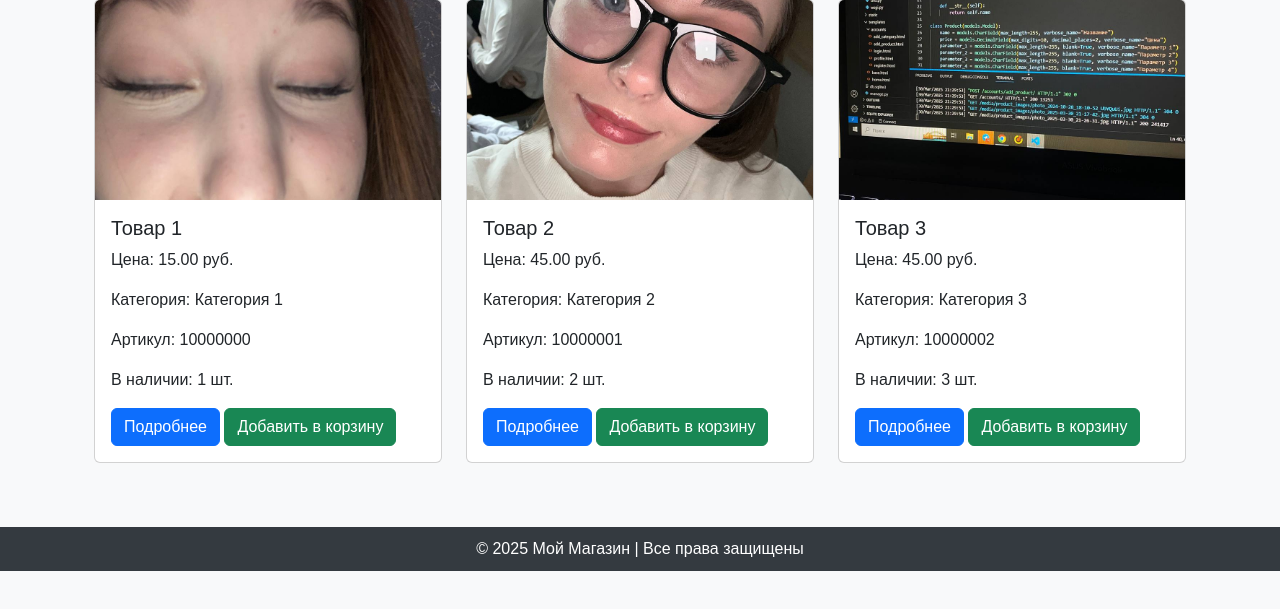
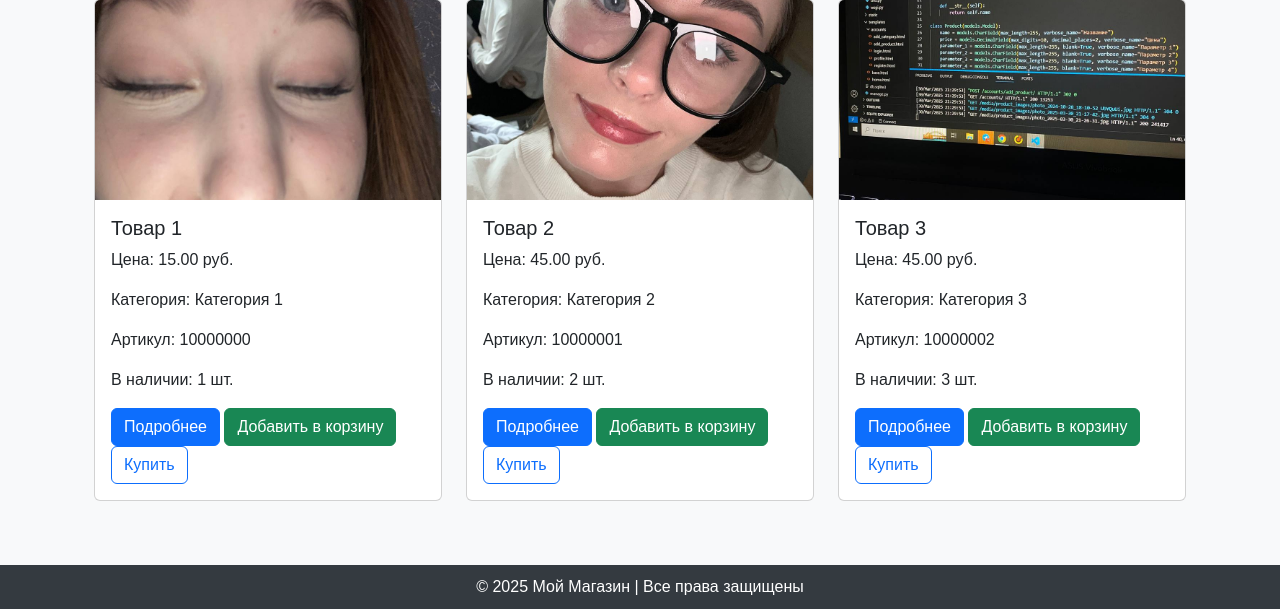
Before and after one commit to olinys/diplom, a Django app: page /accounts/catalog/ in a window 1280 px wide. Shown: the part 513-1122 px from the top of the page. Before the commit the page ends 1084 px from the top, so only its background shows below. Run offline with Django 4.2, Linux system fonts and the light colour scheme; data comes from the database, SQL or seed files in the repository; both versions use the stored data as it was after the commit.

Commit message:
добавлена кнопка купить

```diff
--- a/templates/includes/product_card.html
+++ b/templates/includes/product_card.html
@@ -22,8 +22,10 @@
             {% else %}
                 {% if user.is_authenticated %}
                     <a href="{% url 'add_to_cart' product.id %}" class="btn btn-success">Добавить в корзину</a>
+                    <a href="{% url 'checkout' %}" class="btn btn-outline-primary">Купить</a>
                 {% else %}
                     <a href="{% url 'login' %}?next={{ request.path }}" class="btn btn-success">Добавить в корзину</a>
+                    <a href="{% url 'login' %}?next={% url 'checkout' %}" class="btn btn-outline-primary">Купить</a>
                 {% endif %}
             {% endif %}
         </div>
```
Also changed, not shown: db.sqlite3.
